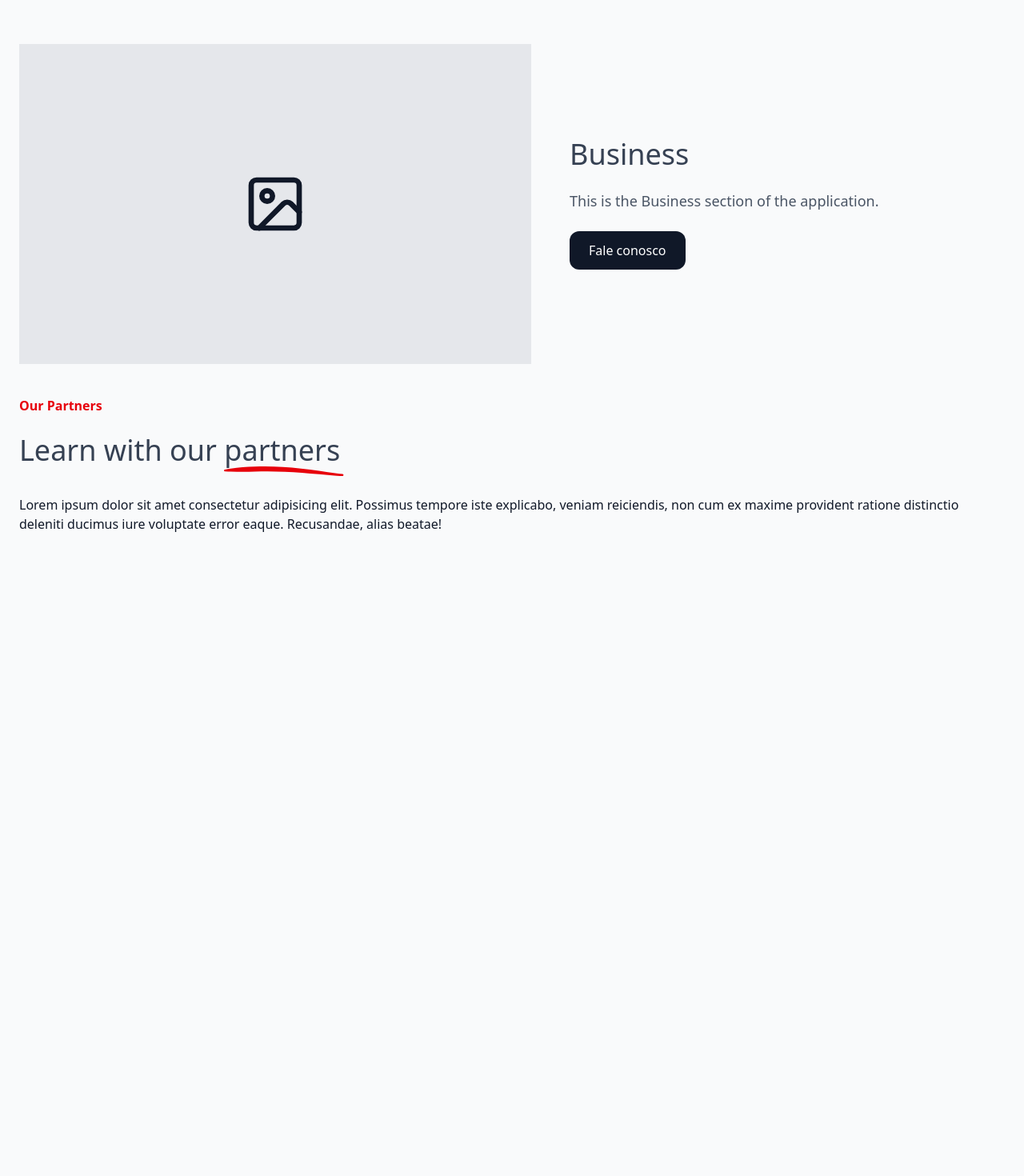
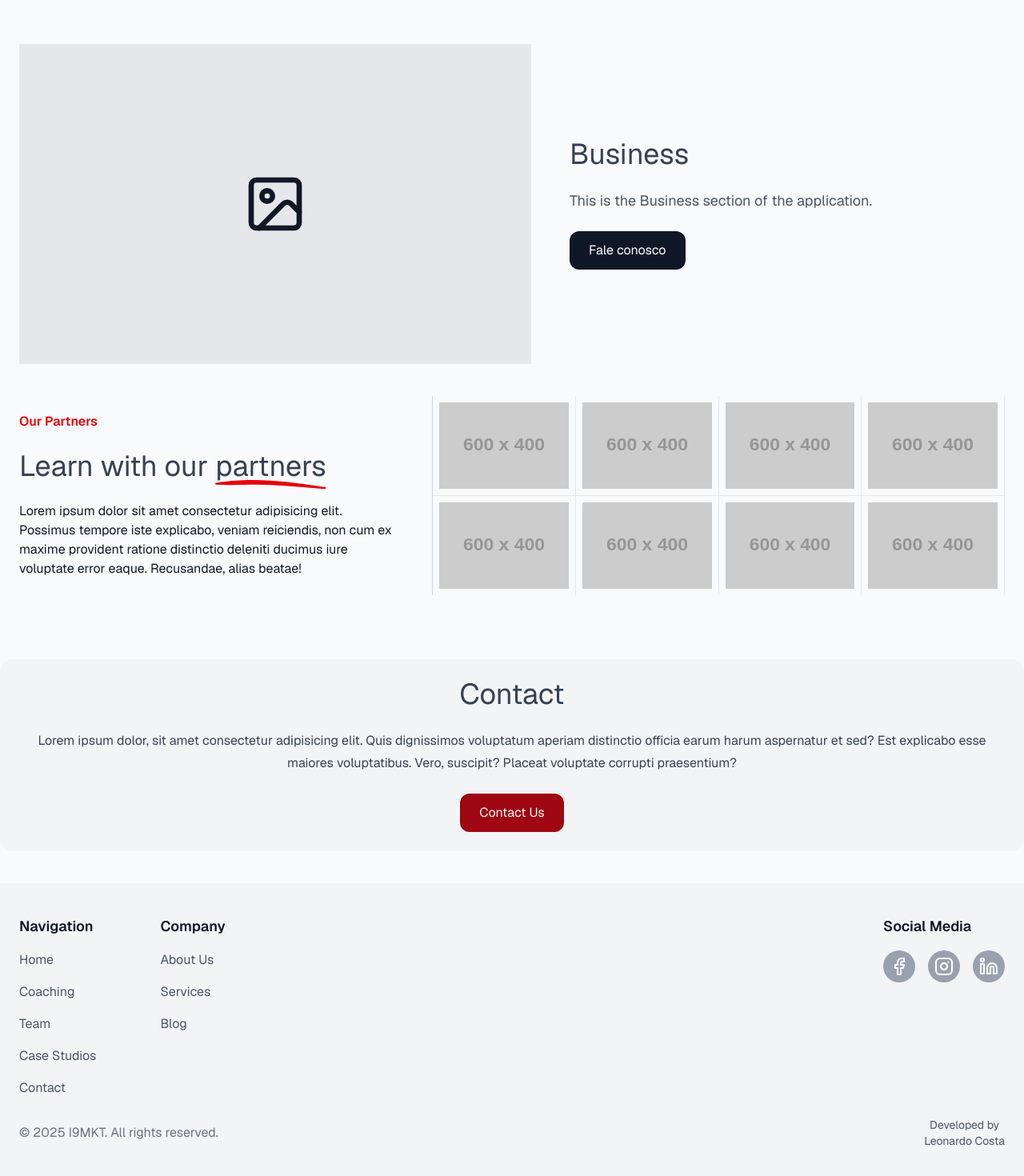
Before and after one commit to leonardo-costa-b/I9mkt, a Next.js app: page / in a window 1280 px wide. Shown: the part 1102-2572 px from the top of the page at 80% size. Before the commit the page ends 1809 px from the top, so only its background shows below. Built offline with nearby package versions, Linux system fonts and the light colour scheme.

Commit message:
feat: finished initial layout structure

```diff
--- a/next.config.ts
+++ b/next.config.ts
@@ -1,6 +1,14 @@
 import type { NextConfig } from 'next';
 
 const nextConfig: NextConfig = {
+    images: {
+        remotePatterns: [
+            {
+                protocol: 'https',
+                hostname: 'placehold.co',
+            },
+        ],
+    },
     /* config options here */
 };
 
--- a/src/app/(home)/page.tsx
+++ b/src/app/(home)/page.tsx
@@ -1,6 +1,8 @@
+import { Footer } from '@/components/footer';
 import { Header } from '@/components/header';
 
 import { BusinessSection } from './ui/business-section';
+import { ContactSection } from './ui/contact-section';
 import { HeroSection } from './ui/hero-section';
 import { OurPartners } from './ui/our-partners';
 import { SoluctionsSection } from './ui/solutions-section';
@@ -15,7 +17,10 @@ export default function Home() {
                 <SoluctionsSection />
                 <BusinessSection />
                 <OurPartners />
+                <ContactSection />
             </main>
+
+            <Footer />
         </>
     );
 }
--- a/src/app/(home)/ui/business-section.tsx
+++ b/src/app/(home)/ui/business-section.tsx
@@ -12,7 +12,7 @@ export function BusinessSection() {
 
             <div className="px-6 max-lg:w-full max-lg:px-4 max-lg:pt-4">
                 <SectionTitle title="Business" />
-                <p className="py-6 text-lg text-gray-600 max-lg:py-4 max-lg:text-center">
+                <p className="py-6 text-lg text-gray-600 max-lg:py-4">
                     This is the Business section of the application.
                 </p>
                 <Link
--- /dev/null
+++ b/src/app/(home)/ui/contact-section.tsx
@@ -0,0 +1,26 @@
+import Link from 'next/link';
+
+import { SectionTitle } from '@/components/section-title';
+import { NormalText } from '@/ui/normal-text';
+
+export function ContactSection() {
+    return (
+        <section className="py-10">
+            <div className="flex flex-col items-center justify-center rounded-2xl bg-gray-100 p-6">
+                <SectionTitle title="Contact" />
+
+                <NormalText
+                    text="Lorem ipsum dolor, sit amet consectetur adipisicing elit. Quis dignissimos voluptatum aperiam distinctio officia earum harum aspernatur et sed? Est explicabo esse maiores voluptatibus. Vero, suscipit? Placeat voluptate corrupti praesentium?"
+                    className="py-6 text-center"
+                />
+
+                <Link
+                    href="mailto:contact@example.com"
+                    className="block w-fit cursor-pointer rounded-xl bg-red-800 px-6 py-3 text-white transition-all hover:bg-red-700"
+                >
+                    Contact Us
+                </Link>
+            </div>
+        </section>
+    );
+}
--- a/src/app/(home)/ui/hero-section.tsx
+++ b/src/app/(home)/ui/hero-section.tsx
@@ -7,8 +7,15 @@ export function HeroSection() {
             <div className="px-6 lg:w-1/2">
                 <h2 className="leading-16 text-gray-700 capitalize max-lg:text-3xl max-lg:leading-10 lg:text-5xl">
                     <span className="font-bold text-gray-900">Business</span>{' '}
-                    <span className="inline-flex flex-col">
-                        Coaching <Image src="/line.svg" alt="line" width={200} height={2} />
+                    <span className="relative inline-flex flex-col">
+                        Coaching{' '}
+                        <Image
+                            src="/line.svg"
+                            alt="line"
+                            width={200}
+                            height={2}
+                            className="absolute -bottom-2 left-0"
+                        />
                     </span>{' '}
                     can change Everything
                 </h2>
--- a/src/app/(home)/ui/our-partners.tsx
+++ b/src/app/(home)/ui/our-partners.tsx
@@ -2,13 +2,20 @@ import Image from 'next/image';
 
 export function OurPartners() {
     return (
-        <section className="mx-auto max-w-7xl px-6 py-10 lg:px-6">
+        <section className="mx-auto flex max-w-7xl items-center gap-10 px-6 py-10 max-lg:flex-col lg:px-6">
             <div className="">
                 <h3 className="font-semibold text-red-600">Our Partners</h3>
                 <h2 className="py-6 text-4xl text-gray-700">
                     Learn with our{' '}
-                    <span className="inline-flex flex-col">
-                        partners <Image src="/line.svg" alt="line" width={150} height={5} />
+                    <span className="relative inline-flex flex-col">
+                        partners{' '}
+                        <Image
+                            src="/line.svg"
+                            alt="line"
+                            width={150}
+                            height={5}
+                            className="absolute -bottom-2 left-0"
+                        />
                     </span>
                 </h2>
                 <p>
@@ -17,8 +24,20 @@ export function OurPartners() {
                     deleniti ducimus iure voluptate error eaque. Recusandae, alias beatae!
                 </p>
             </div>
-            <div className="grid grid-cols-2 items-center gap-8 sm:grid-cols-3 lg:grid-cols-6">
-                {/* <Image src="https://placeholder" /> */}
+            <div className="grid grid-cols-4 items-center border-l border-gray-300 max-lg:grid-cols-2">
+                {Array.from({ length: 8 }).map((_, index) => (
+                    <div
+                        key={index}
+                        className={`border border-t-0 border-l-0 border-gray-200 p-2 ${index >= 4 ? 'border-b-0' : ''}`}
+                    >
+                        <Image
+                            src="https://placehold.co/600x400.png"
+                            alt="Partner logo"
+                            width={600}
+                            height={400}
+                        />
+                    </div>
+                ))}
             </div>
         </section>
     );
--- a/src/app/layout.tsx
+++ b/src/app/layout.tsx
@@ -25,9 +25,7 @@ export default function RootLayout({
 }>) {
     return (
         <html lang="pt-BR">
-            <body
-                className={`${geistSans.variable} ${geistMono.variable} bg-gray-50 text-gray-900 antialiased`}
-            >
+            <body className={`${geistSans.className} bg-gray-50 text-gray-900 antialiased`}>
                 {children}
             </body>
         </html>
--- /dev/null
+++ b/src/components/footer/components/footer-links.tsx
@@ -0,0 +1,24 @@
+import Link from 'next/link';
+
+interface FooterLinksProps {
+    links: { name: string; link: string }[];
+    title: string;
+}
+
+export function FooterLinks({ links, title }: FooterLinksProps) {
+    return (
+        <div>
+            <h3 className="pb-4 text-lg font-semibold">{title}</h3>
+
+            <ul>
+                {links.map((item) => (
+                    <li key={item.link} className="pb-4 last:pb-0">
+                        <Link href={item.link} className="block text-gray-600 hover:text-gray-900">
+                            {item.name}
+                        </Link>
+                    </li>
+                ))}
+            </ul>
+        </div>
+    );
+}
--- /dev/null
+++ b/src/components/footer/index.tsx
@@ -0,0 +1,69 @@
+import { Facebook, Instagram, Linkedin } from 'lucide-react';
+import Link from 'next/link';
+
+import { menuItems } from '@/constants/menu-links';
+
+import { FooterLinks } from './components/footer-links';
+
+export function Footer() {
+    return (
+        <footer className="bg-gray-100 px-6 py-10 max-lg:px-4">
+            <div className="mx-auto max-w-7xl">
+                <div className="flex items-start justify-between max-lg:flex-col">
+                    <div className="flex items-start gap-20">
+                        <FooterLinks links={menuItems} title="Navigation" />
+                        <FooterLinks
+                            title="Company"
+                            links={[
+                                { name: 'About Us', link: '/#about' },
+                                { name: 'Services', link: '/#services' },
+                                { name: 'Blog', link: '/#blog' },
+                            ]}
+                        />
+                    </div>
+
+                    <div className="max-lg:pt-6">
+                        <h3 className="pb-4 text-lg font-semibold">Social Media</h3>
+                        <ul className="flex items-center gap-4">
+                            <li>
+                                <Link
+                                    href="https://www.facebook.com/i9mkt"
+                                    className="flex max-w-10 items-center justify-center rounded-full bg-gray-400 p-2 text-white hover:bg-blue-700"
+                                >
+                                    <Facebook size={24} />
+                                </Link>
+                            </li>
+                            <li>
+                                <Link
+                                    href="https://www.instagram.com/i9mkt"
+                                    className="flex max-w-10 items-center justify-center rounded-full bg-gray-400 p-2 text-white hover:bg-pink-500"
+                                >
+                                    <Instagram size={24} />
+                                </Link>
+                            </li>
+                            <li>
+                                <Link
+                                    href="https://www.linkedin.com/company/i9mkt"
+                                    className="flex max-w-10 items-center justify-center rounded-full bg-gray-400 p-2 text-white hover:bg-blue-800"
+                                >
+                                    <Linkedin size={24} />
+                                </Link>
+                            </li>
+                        </ul>
+                    </div>
+                </div>
+
+                <div className="flex items-center justify-between pt-6">
+                    <Link href="https://www.i9mkt.com" className="text-gray-500">
+                        &copy; {new Date().getFullYear()} I9MKT. All rights reserved.
+                    </Link>
+
+                    <Link href="" className="text-center text-sm text-gray-600">
+                        Developed by <br />{' '}
+                        <span className="hover:text-blue-600">Leonardo Costa</span>
+                    </Link>
+                </div>
+            </div>
+        </footer>
+    );
+}
--- a/src/components/header/components/navigation.tsx
+++ b/src/components/header/components/navigation.tsx
@@ -6,13 +6,7 @@ import Link from 'next/link';
 import { usePathname } from 'next/navigation';
 import { useState } from 'react';
 
-const menuItems = [
-    { name: 'Home', link: '/' },
-    { name: 'Coaching', link: '/#about' },
-    { name: 'Team', link: '/#services' },
-    { name: 'Case Studios', link: '/#blog' },
-    { name: 'Contact', link: '/#contact' },
-];
+import { menuItems } from '@/constants/menu-links';
 
 export function Navigation() {
     const pathname = usePathname();
--- /dev/null
+++ b/src/constants/menu-links.ts
@@ -0,0 +1,7 @@
+export const menuItems = [
+    { name: 'Home', link: '/' },
+    { name: 'Coaching', link: '/#about' },
+    { name: 'Team', link: '/#services' },
+    { name: 'Case Studios', link: '/#blog' },
+    { name: 'Contact', link: '/#contact' },
+];
--- /dev/null
+++ b/src/ui/normal-text.tsx
@@ -0,0 +1,10 @@
+import React from 'react';
+
+interface NormalTextProps {
+    text: string;
+    className?: string;
+}
+
+export function NormalText({ text, className }: NormalTextProps) {
+    return <p className={`text-base leading-7 text-gray-700 ${className ?? ''}`}>{text}</p>;
+}
```
